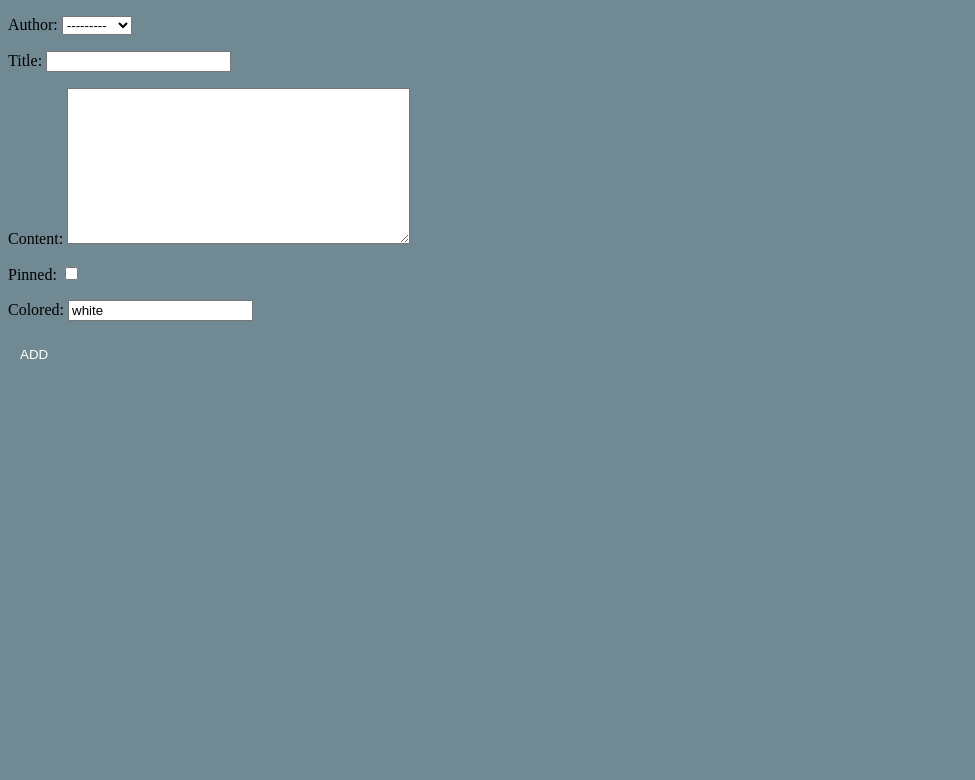
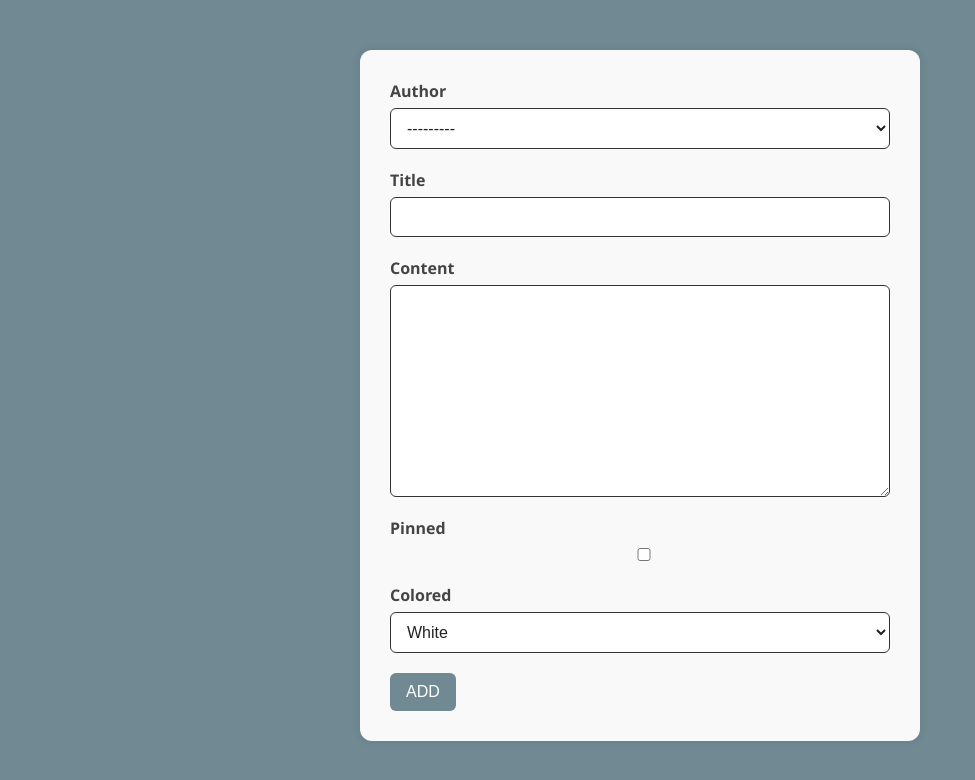
Before and after one commit to payloadhacker/Notes_app, a Django app: page /add/ in a window 1280 px wide. Shown: the top 780 px of the page, without its empty margins (0-975 px from the left). Run offline with Django 5.2, Linux system fonts and the light colour scheme; data comes from the database, SQL or seed files in the repository; both versions use the stored data as it was after the commit.

Commit message:
Enhance note management features: add color options, update timestamps, and improve UI for create, edit, and delete operations.

```diff
--- a/main/models.py
+++ b/main/models.py
@@ -1,15 +1,23 @@
 from django.db import models
 from django.contrib.auth.models import User
-# Create your models here.
 
 class Note(models.Model):
-    author = models.ForeignKey(User, on_delete=models.CASCADE)
+    COLOR_CHOICES = [
+        ('white', 'White'),
+        ('yellow', 'Yellow'),
+        ('blue', 'Blue'),
+        ('green', 'Green'),
+        ('pink', 'Pink'),
+        ('orange', 'Orange'),
+    ]
+
+    author = models.ForeignKey(User, on_delete=models.CASCADE, related_name='notes')
     title = models.CharField(max_length=200)
-    content= models.TextField()
-    created_at = models.DateField(auto_now_add=True)
-    updated_at = models.DateField(auto_now_add=True)
+    content = models.TextField()
+    created_at = models.DateTimeField(auto_now_add=True)
+    updated_at = models.DateTimeField(auto_now=True)
     pinned = models.BooleanField(default=False)
-    colored = models.CharField(max_length=20, default="white")
+    colored = models.CharField(max_length=20, choices=COLOR_CHOICES, default='white')
 
     def __str__(self):
         return self.title
--- a/main/templates/main/createNote.html
+++ b/main/templates/main/createNote.html
@@ -1,13 +1,21 @@
 {% extends 'main/base.html' %}
+
 {% block content %}
-    <div class="form">
-    {% csrf_token %}
-    <form method="post">
-        {{ form.as_p}}
-        <button type="submit" class="btn"> ADD</button>
+<div class="form-container">
+    <form method="post" class="note-form">
+        {% csrf_token %}
+
+        {% for field in form %}
+            <div class="form-group">
+                <label for="{{ field.id_for_label }}">{{ field.label }}</label>
+                {{ field }}
+                {% if field.errors %}
+                    <div class="error">{{ field.errors|striptags }}</div>
+                {% endif %}
+            </div>
+        {% endfor %}
+
+        <button type="submit" class="btn">ADD</button>
     </form>
-
-
-    </div>
-</>
+</div>
 {% endblock %}
--- a/main/templates/main/home.html
+++ b/main/templates/main/home.html
@@ -12,7 +12,7 @@
     <div class="Notes">
         {% for note in notes %}
             <ul>
-                <li> <a href="{% url 'details'  %}"> {{ note.title }}</a></li>
+                <li> <a href="{% url 'details' note.pk  %}"> {{ note.title }}</a></li>
             </ul>
         {% empty %}
             <p> No Notes yet</p>
--- a/main/urls.py
+++ b/main/urls.py
@@ -6,5 +6,5 @@ urlpatterns= [
     path('home/', views.home, name = 'home'),
     path('note/<int:pk>/', views.details, name ='details'),
     path('add/', views.addNote, name= 'create'),
-
-]
+    path('note/<int:pk>/delete/', views.delete, name ='delete'),
+    path('note/<int:pk>/edit/', views.edit, name='edit_note'),]
--- a/main/views.py
+++ b/main/views.py
@@ -1,4 +1,4 @@
-from django.shortcuts import render
+from django.shortcuts import render,redirect, get_object_or_404
 from .forms import Noteform
 from .models import Note
 
@@ -14,8 +14,32 @@ def addNote(request):
     form  = Noteform(request.POST  or None)
     if form.is_valid():
         form.save()
+        return redirect('home')
 
     return render(request,'main/createNote.html', {"form": form} )
 
-def details(request):
-    render(request, 'main/details.html', {})
+def details(request, pk):
+    note = get_object_or_404(Note, pk=pk)
+    return render(request, 'main/details.html', {'notes': note})
+
+
+def delete(request, pk):
+    note = get_object_or_404(Note, pk=pk)
+    if request.method == "POST":
+        note.delete()
+        return redirect('home')
+    return render(request, 'main/delete.html', {'notes': note})
+
+def edit(request, pk):
+    note = get_object_or_404(Note, pk=pk)
+    form = Noteform(request.POST or None, instance=note)
+    if form.is_valid():
+        form.save()
+        return redirect('details', pk=note.pk)
+    else:
+        form = Noteform(instance=note)
+    context = {
+        "form": form,
+        'notes': note
+    }
+    return render(request, 'main/edit.html', context)
--- a/static/styles/style.css
+++ b/static/styles/style.css
@@ -1,55 +1,108 @@
 body {
-    background-color: #708993;
+    background-color: #708993; /* cool background */
+    font-family: 'Segoe UI', Tahoma, Geneva, Verdana, sans-serif;
+    margin: 0;
+    padding: 0;
+    color: #222;
 }
 
+/* 🔶 Header */
 .header {
+    background-color: #9c6b27; /* warm brown */
+    color: white;
     display: flex;
     align-items: center;
     padding: 10px 20px;
     justify-content: space-between;
-    background-color: #9c6b27 ;
-    color: white;
     border-bottom: 2px solid #ccc;
     border-radius: 10px;
     height: 60px;
+}
 
-}
 .header h1 {
     margin: 0;
 }
 
-.components {
+/* 🧩 Form Layout */
+.form-container {
     display: flex;
-    gap: 10px;
-    align-items: center;
+    justify-content: center;
+    align-items: flex-start;
+    padding-top: 50px;
+}
 
+.note-form {
+    background-color: #f9f9f9; /* slightly lighter than #f1f1f1 */
+    padding: 30px;
+    border-radius: 12px;
+    box-shadow: 0 0 10px rgba(0, 0, 0, 0.1);
+    width: 100%;
+    max-width: 500px;
 }
-.components input {
+
+/* 🔹 Form Fields */
+.form-group {
+    margin-bottom: 20px;
+    display: flex;
+    flex-direction: column;
+}
+
+.form-group label {
+    margin-bottom: 6px;
+    font-weight: bold;
+    color: #444; /* slightly lighter than black */
+}
+
+.form-group input,
+.form-group textarea,
+.form-group select {
     padding: 10px 12px;
     border: 1px solid #333;
     border-radius: 6px;
-     outline: none;
-
+    font-size: 16px;
+    width: 100%;
+    box-sizing: border-box;
+    background-color: #fff;
+    color: #222;
 }
 
+/* ✨ Focus effect with themed border */
+.form-group input:focus,
+.form-group textarea:focus,
+.form-group select:focus {
+    border-color: #9c6b27; /* warm brown highlight */
+    outline: none;
+    box-shadow: 0 0 5px rgba(156, 107, 39, 0.4); /* soft glow */
+}
+
+/* ❗ Error styling */
+.error {
+    color: #b33c3c; /* softer red */
+    font-size: 14px;
+    margin-top: 5px;
+}
+
+/* ✅ Button Styling */
 .btn {
-     padding:10px 12px;
-    background-color: #708993;
+    padding: 10px 16px;
+    background-color: #708993; /* blue-gray */
     color: white;
     border: none;
     border-radius: 6px;
     cursor: pointer;
     text-decoration: none;
-
-}
-.btn:hover {
-        background-color: #5E936C;
+    font-size: 16px;
+    transition: background-color 0.3s ease;
 }
 
+.btn:hover {
+    background-color: #5E936C; /* sage green */
+}
 
+/* 🗒 Notes grid (if you're showing notes) */
 .Notes {
     border-radius: 10px;
-    padding: 9px;
+    padding: 20px;
 }
 
 .Notes ul {
@@ -62,13 +115,20 @@ body {
 }
 
 .Notes li {
-    background-color: #f9f9f9;
-    border: 1px solid #708993;
+    padding: 30px;
     border-radius: 10px;
-    padding: 30px;
     text-align: center;
+    border: 1px solid #ccc;
     transition: transform 0.2s ease, background-color 0.3s ease;
+    color: #222;
 }
+
+.note-detail.white  { background-color: #fff; }
+.note-detail.yellow { background-color: #fff9c4; }
+.note-detail.green  { background-color: #c8e6c9; }
+.note-detail.blue   { background-color: #bbdefb; }
+.note-detail.pink   { background-color: #f8bbd0; }
+.note-detail.orange { background-color: #ffe0b2; }
 
 .Notes li:hover {
     background-color: #9c6b27;
@@ -76,9 +136,16 @@ body {
     transform: scale(1.03);
 }
 
-
 .Notes a {
     text-decoration: none;
-    color:inherit;
+    color: inherit;
     font-weight: 500;
 }
+
+
+
+.Notes li[style*="yellow"] { background-color: #fff9c4; }
+.Notes li[style*="blue"]   { background-color: #bbdefb; }
+.Notes li[style*="green"]  { background-color: #c8e6c9; }
+.Notes li[style*="pink"]   { background-color: #f8bbd0; }
+.Notes li[style*="orange"] { background-color: #ffe0b2; }
```
Also changed, not shown: main/templates/main/delete.html (added, +14 -0 lines), main/templates/main/details.html (+21 -3 lines), main/templates/main/edit.html (added, +15 -0 lines), db.sqlite3, main/migrations/0002_alter_note_author_alter_note_colored_and_more.py (added).
